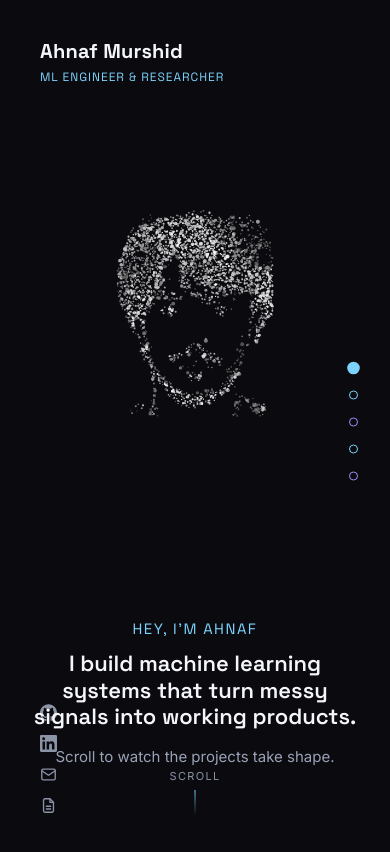
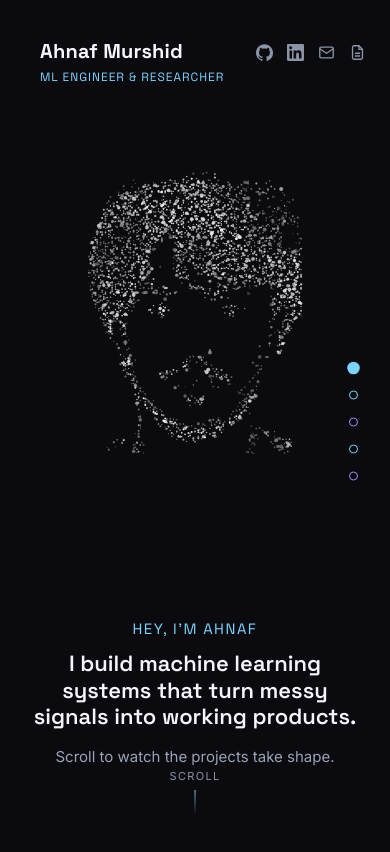
Before and after one commit to amurshid/my-portfolio, a Next.js app: page / in a window 390 px wide. Shown: the top 852 px of the page. Built offline with nearby package versions, Linux system fonts and the light colour scheme.

Commit message:
Move social links to the top on phones so they stop covering the text

```diff
--- a/app/components/SocialLinks.tsx
+++ b/app/components/SocialLinks.tsx
@@ -23,20 +23,21 @@ const LINKS: Link[] = [
   { label: "Resume", href: RESUME_URL, external: true, icon: <DocIcon /> },
 ];
 
-/** Social links in the bottom-left corner. Labels slide out on hover. */
+/**
+ * Social links, positioned by `.social-links` in globals.css. Labels slide out
+ * on hover.
+ */
 export default function SocialLinks() {
   const [hovered, setHovered] = useState<number | null>(null);
 
   return (
     <nav
       aria-label="Social links"
+      className="social-links"
       style={{
         position: "fixed",
-        left: 40,
-        bottom: 30,
         zIndex: Z.chrome,
         display: "flex",
-        flexDirection: "column",
         gap: 14,
         alignItems: "flex-start",
       }}
@@ -66,6 +67,7 @@ export default function SocialLinks() {
           >
             {link.icon}
             <span
+              className="social-label"
               style={{
                 maxWidth: active ? 130 : 0,
                 opacity: active ? 1 : 0,
--- a/app/globals.css
+++ b/app/globals.css
@@ -24,3 +24,24 @@ html, body {
 }
 
 ::selection { background: #7dd3fc; color: #0a0a0f; }
+
+/* Social links: a column bottom-left, or a row top-right on phones where the
+   column would sit on top of the panel text. */
+.social-links {
+  left: 40px;
+  bottom: 30px;
+  flex-direction: column;
+}
+
+@media (max-width: 640px) {
+  .social-links {
+    left: auto;
+    bottom: auto;
+    top: 44px;
+    right: 24px;
+    flex-direction: row;
+  }
+  .social-links .social-label {
+    display: none;
+  }
+}
--- a/app/lib/particles/engine.ts
+++ b/app/lib/particles/engine.ts
@@ -136,7 +136,9 @@ export class ParticleEngine {
     this.vh = h;
     this.centerX = w / 2;
     this.centerY = h * FORMATION_CENTER_Y;
-    this.scale = clamp((Math.min(w, h) / BUFFER_SIZE) * 0.62, 0.55, 1.35);
+    // Phones have less room either side, so formations can take more of it.
+    const fill = w <= 640 ? 0.85 : 0.62;
+    this.scale = clamp((Math.min(w, h) / BUFFER_SIZE) * fill, 0.55, 1.35);
   }
 
   /** Rasterise every procedural shape, then replay any image-backed states. */
```
